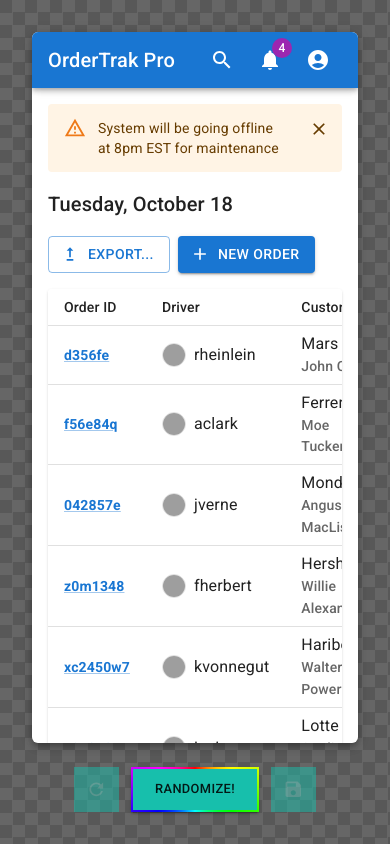
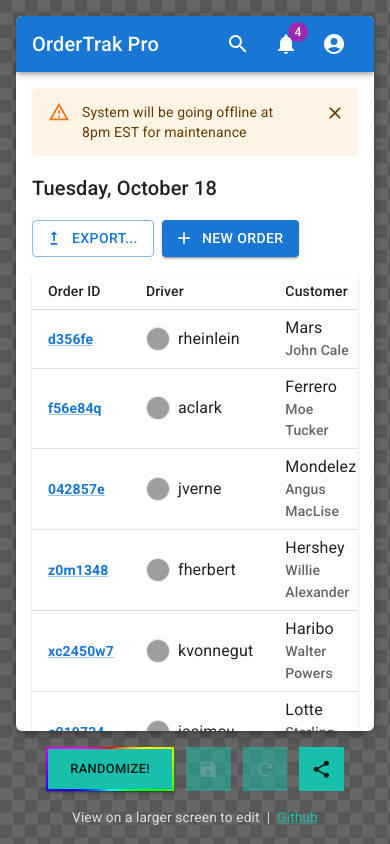
Before and after one commit to PeterTYLiu/mui-theme-builder, a React (Vite) app: page / in a window 390 px wide. Built offline with nearby package versions, Linux system fonts and the light colour scheme; grey boxes are pictures that could not be loaded.

Commit message:
Improve responsiveness

```diff
--- a/src/App.tsx
+++ b/src/App.tsx
@@ -1,14 +1,16 @@
-import { Refresh, Save } from "@mui/icons-material";
+import { Refresh, Save, Share } from "@mui/icons-material";
 
 import {
   Box,
   Button,
   createTheme,
   IconButton,
+  Link,
   Paper,
   Stack,
   ThemeProvider,
   Tooltip,
+  Typography,
   type ThemeOptions,
 } from "@mui/material";
 import { merge } from "lodash";
@@ -25,8 +27,7 @@ function App() {
   const innerTheme = createTheme(themeOptions);
   const mergeThemeOptions = (partialThemeOptions: ThemeOptions) =>
     setThemeOptions(merge(structuredClone(themeOptions), partialThemeOptions));
-  const deleteThemeOptionKey = (keyPath: Array<string>) =>
-    setThemeOptions(deleteKeys(themeOptions, keyPath));
+  const deleteThemeOptionKey = (keyPath: Array<string>) => setThemeOptions(deleteKeys(themeOptions, keyPath));
 
   return (
     <InnerThemeContext
@@ -60,8 +61,7 @@ function App() {
             height: "100dvh",
             flex: "1 1 1px",
             alignContent: "stretch",
-            background:
-              "conic-gradient(#666 25%, #585858 0 50%, #666 0 75%, #585858 0) 0 0/25px 25px",
+            background: "conic-gradient(#666 25%, #585858 0 50%, #666 0 75%, #585858 0) 0 0/25px 25px",
           }}
         >
           <Box
@@ -70,7 +70,7 @@ function App() {
               placeItems: "center",
               minHeight: 0,
               flexGrow: 1,
-              padding: 4,
+              padding: { xs: 2, sm: 3, md: 4 },
               pb: 3,
             }}
           >
@@ -78,32 +78,15 @@ function App() {
               <MockApp />
             </ThemeProvider>
           </Box>
-          <Stack gap={2} p={4} pt={0} alignItems="center">
+          <Stack gap={2} sx={{ p: { xs: 2, sm: 3, md: 4 }, pt: { xs: 0, sm: 0, md: 0 } }} alignItems="center">
             <Stack gap={1.5} direction="row">
-              <Tooltip title="Reset">
-                <IconButton
-                  disabled={Object.keys(themeOptions).length === 0}
-                  onClick={() => setThemeOptions({})}
-                  size="large"
-                  sx={{
-                    borderRadius: 1,
-                    bgcolor: "primary.main",
-                    "&:hover": { bgcolor: "primary.dark" },
-                    "&:disabled": { bgcolor: "primary.main", opacity: 0.5 },
-                    color: "primary.contrastText",
-                  }}
-                >
-                  <Refresh />
-                </IconButton>
-              </Tooltip>
               <Button
                 size="large"
                 variant="contained"
                 onClick={() => setThemeOptions(generateTheme())}
                 sx={{
                   border: "2px solid transparent",
-                  borderImage:
-                    "conic-gradient(from 0deg, red, yellow, lime, aqua, blue, magenta, red) 1",
+                  borderImage: "conic-gradient(from 0deg, red, yellow, lime, aqua, blue, magenta, red) 1",
                   borderImageSlice: 1,
                   transition: "all 0.3s ease",
                 }}
@@ -126,7 +109,47 @@ function App() {
                   <Save />
                 </IconButton>
               </Tooltip>
+              <Tooltip title="Reset">
+                <IconButton
+                  disabled={Object.keys(themeOptions).length === 0}
+                  onClick={() => {
+                    if (!confirm("Reset all settings to default?")) return;
+                    setThemeOptions({});
+                  }}
+                  size="large"
+                  sx={{
+                    borderRadius: 1,
+                    bgcolor: "primary.main",
+                    "&:hover": { bgcolor: "primary.dark" },
+                    "&:disabled": { bgcolor: "primary.main", opacity: 0.5 },
+                    color: "primary.contrastText",
+                  }}
+                >
+                  <Refresh />
+                </IconButton>
+              </Tooltip>
+              <Tooltip title={Object.keys(themeOptions).length === 0 ? "Share" : "Share this theme"}>
+                <IconButton
+                  onClick={() => {}}
+                  size="large"
+                  sx={{
+                    borderRadius: 1,
+                    bgcolor: "primary.main",
+                    "&:hover": { bgcolor: "primary.dark" },
+                    "&:disabled": { bgcolor: "primary.main", opacity: 0.5 },
+                    color: "primary.contrastText",
+                  }}
+                >
+                  <Share />
+                </IconButton>
+              </Tooltip>
             </Stack>
+            <Typography color="#ddd" sx={{ display: { sm: "none" } }}>
+              View on a larger screen to edit&nbsp;&nbsp;|&nbsp;&nbsp;
+              <Link href="https://github.com/PeterTYLiu/mui-theme-builder" target="_blank">
+                Github
+              </Link>
+            </Typography>
           </Stack>
         </Stack>
         <ToolsPanel />
--- a/src/main.tsx
+++ b/src/main.tsx
@@ -18,6 +18,7 @@ createRoot(document.getElementById("root")!).render(
         components: {
           MuiButtonBase: { defaultProps: { disableRipple: true } },
           MuiToggleButtonGroup: { defaultProps: { size: "small" } },
+          MuiTooltip: { styleOverrides: { tooltip: { fontSize: "13px" } } },
         },
       })}
     >
```
